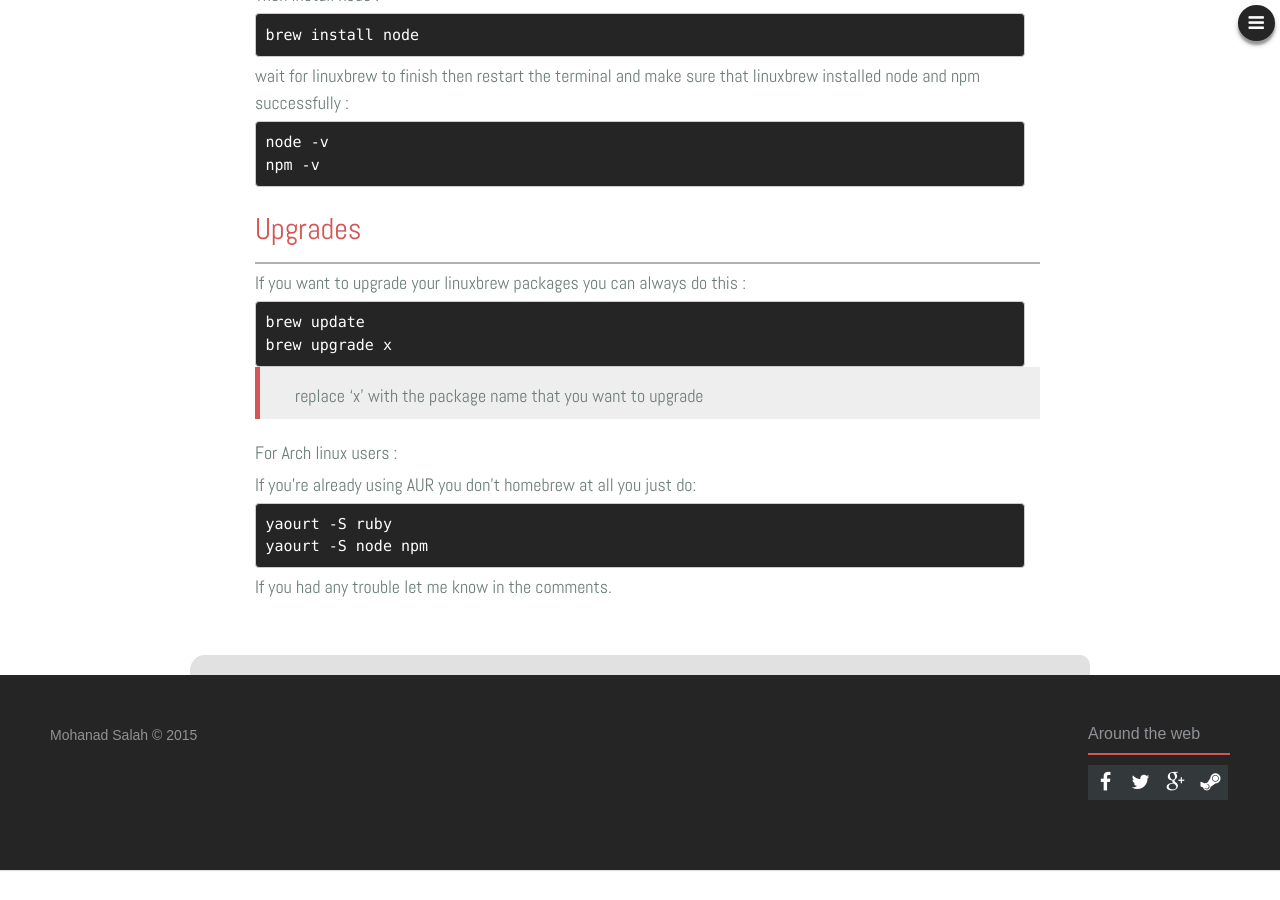
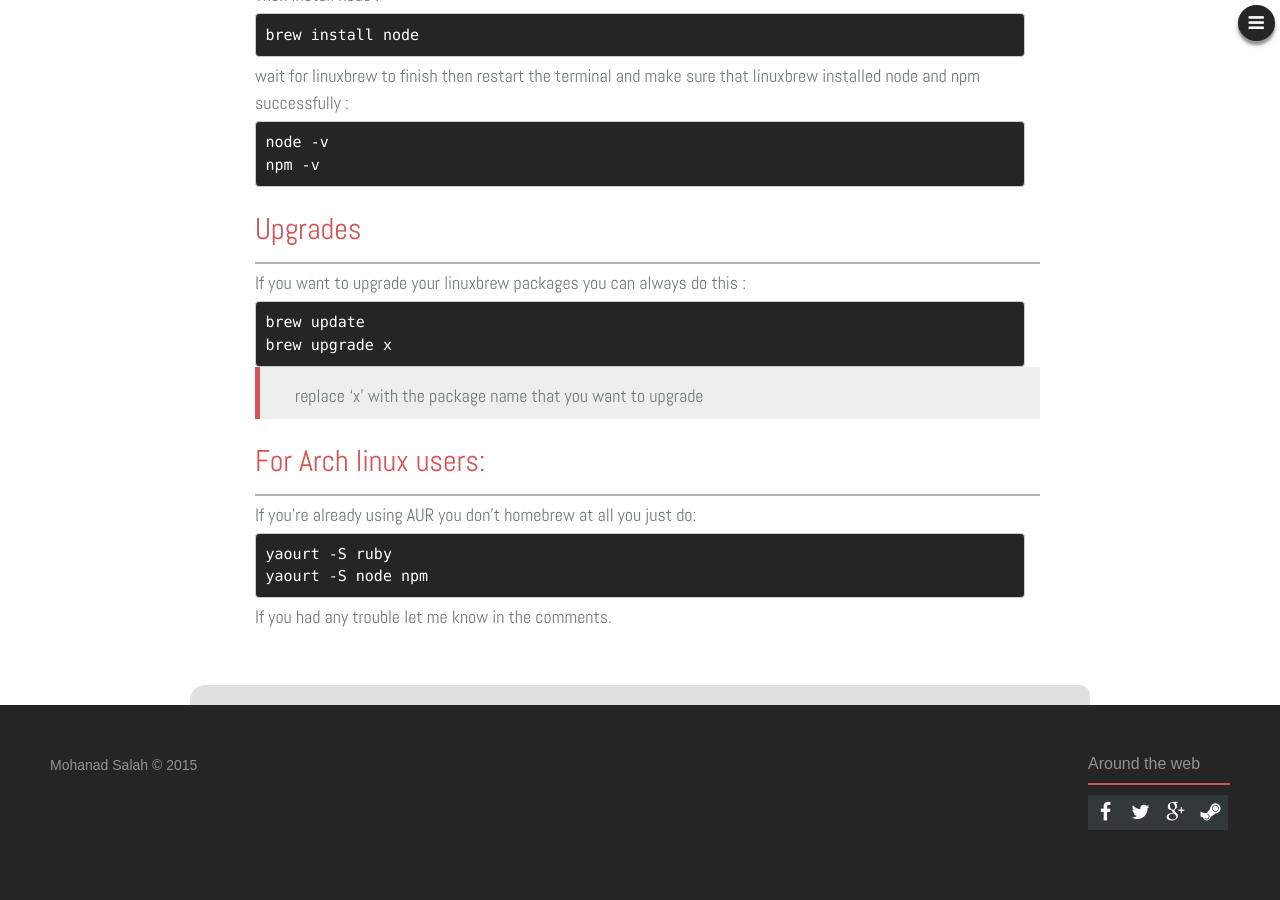
Before and after one commit to RiccardoZaffalon/mohdule.github.io, a Jekyll site: the page built from _posts/tuts&guides/2015-10-20-how-to-setup-a-dev-environment-in-linux.md, in a window 1280 px wide and 900 px high, scrolled down 3399 px. Built offline with Jekyll 4.4.1, drawn with Linux system fonts in a browser that asks for light colours; nearby versions of some CDN libraries; comment, search, counter and statistics services are not loaded; before the commit the page ends 4269 px from its top, so only the background shows below that.

```diff
--- a/_posts/tuts&guides/2015-10-20-how-to-setup-a-dev-environment-in-linux.md
+++ b/_posts/tuts&guides/2015-10-20-how-to-setup-a-dev-environment-in-linux.md
@@ -172,7 +172,8 @@ If you want to upgrade your linuxbrew packages you can always do this :
 
 >replace 'x' with the package name that you want to upgrade
 
-For Arch linux users :
+## For Arch linux users:
+---
 
 If you're already using AUR you don't homebrew at all you just do:
 
```
